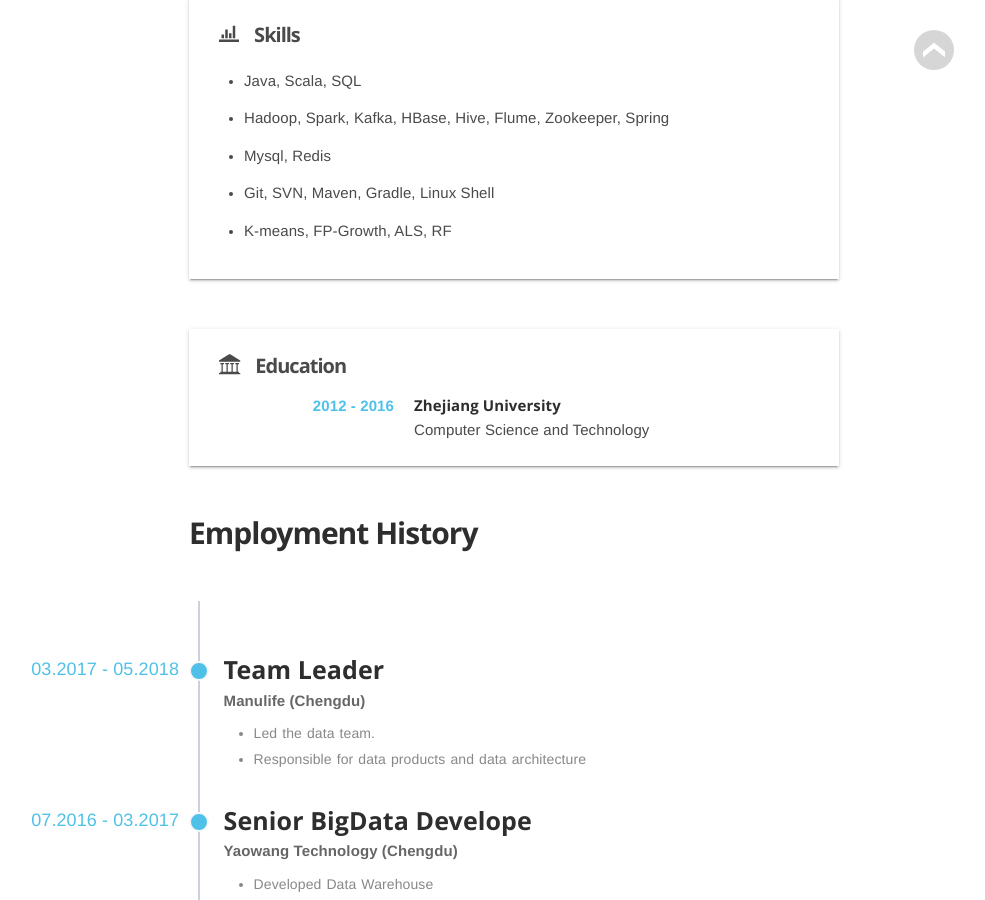
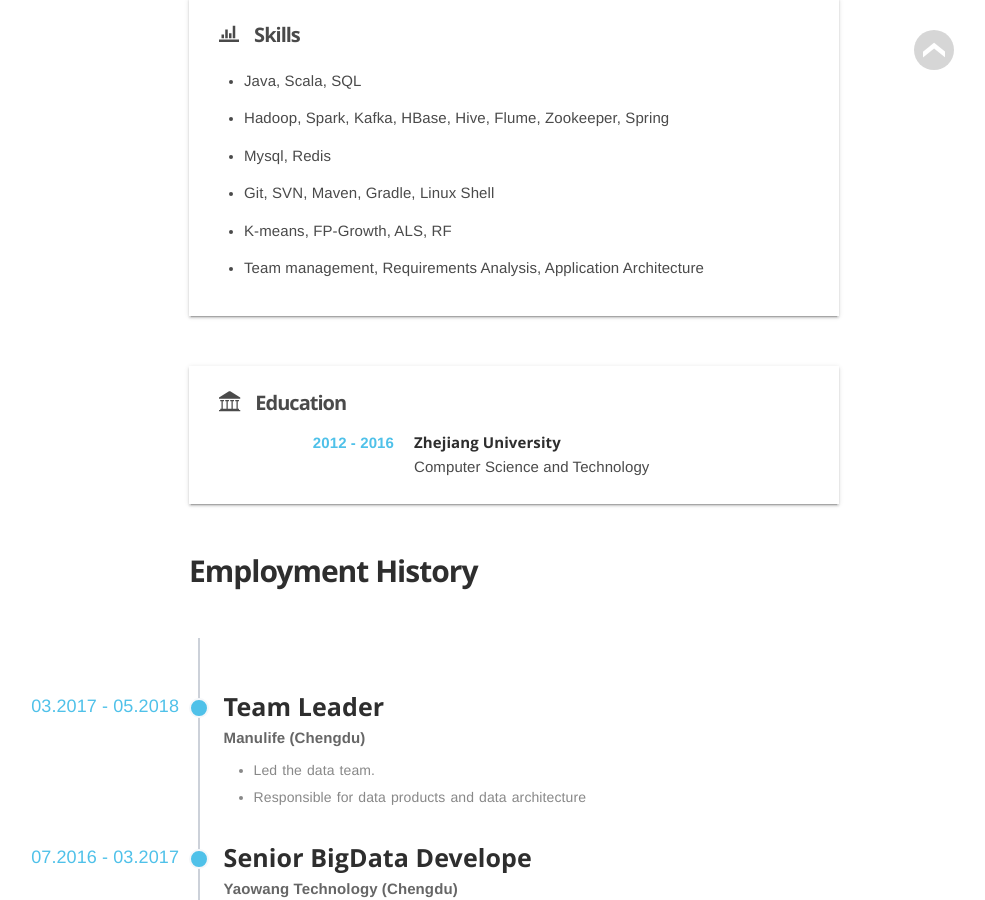
Before and after one commit to kuncle/kuncle.github.io, a Jekyll site: the page built from _pages/cv.html, in a window 1280 px wide and 900 px high, scrolled down 796 px. Shown: the whole window, without its empty margins (126-1111 px from the left). Built offline with Jekyll 4.4.1, drawn with Linux system fonts in a browser that asks for light colours; some web fonts are replaced.

Commit message:
Update cv.yml

```diff
--- a/_data/cv.yml
+++ b/_data/cv.yml
@@ -6,6 +6,7 @@ kuncle:
         - "Mysql, Redis"
         - "Git, SVN, Maven, Gradle, Linux Shell"
         - "K-means, FP-Growth, ALS, RF"
+        - "Team management, Requirements Analysis, Application Architecture"
 
     education:
         - time:             "2012 - 2016"
```
